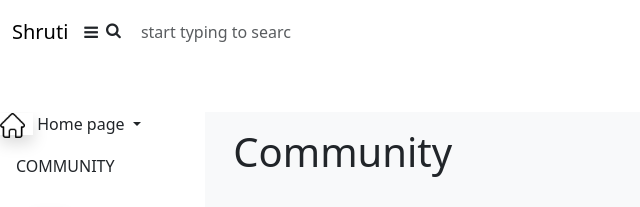
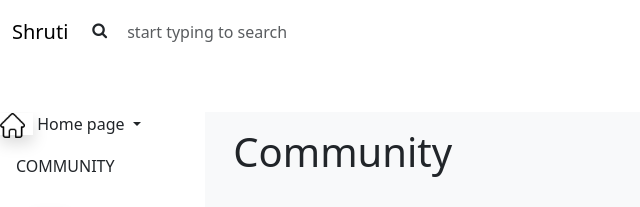
Before and after one commit to shrutibhavsar27/dashboard, a plain HTML site: page index.html in a window 1280 px wide. Shown: the top 207 px of the page, 0-640 px from the left. Drawn offline with nearby package versions, Linux system fonts and the light colour scheme.

Commit message:
Update index.html
01

```diff
--- a/index.html
+++ b/index.html
@@ -15,7 +15,7 @@
   <!-- navbar start -->
   <nav class="navbar navbar-expand-lg navbar-light bg-white">
     <div class="container-fluid">
-      <a class="navbar-brand" href="#">Shruti</a><i class="fa fa-bars" aria-hidden="true"></i>
+      <a class="navbar-brand" href="#">Shruti</a>
       <button class="navbar-toggler" type="button" data-bs-toggle="collapse" data-bs-target="#navbarSupportedContent"
         aria-controls="navbarSupportedContent" aria-expanded="false" aria-label="Toggle navigation">
         <span class="navbar-toggler-icon"></span>
```
